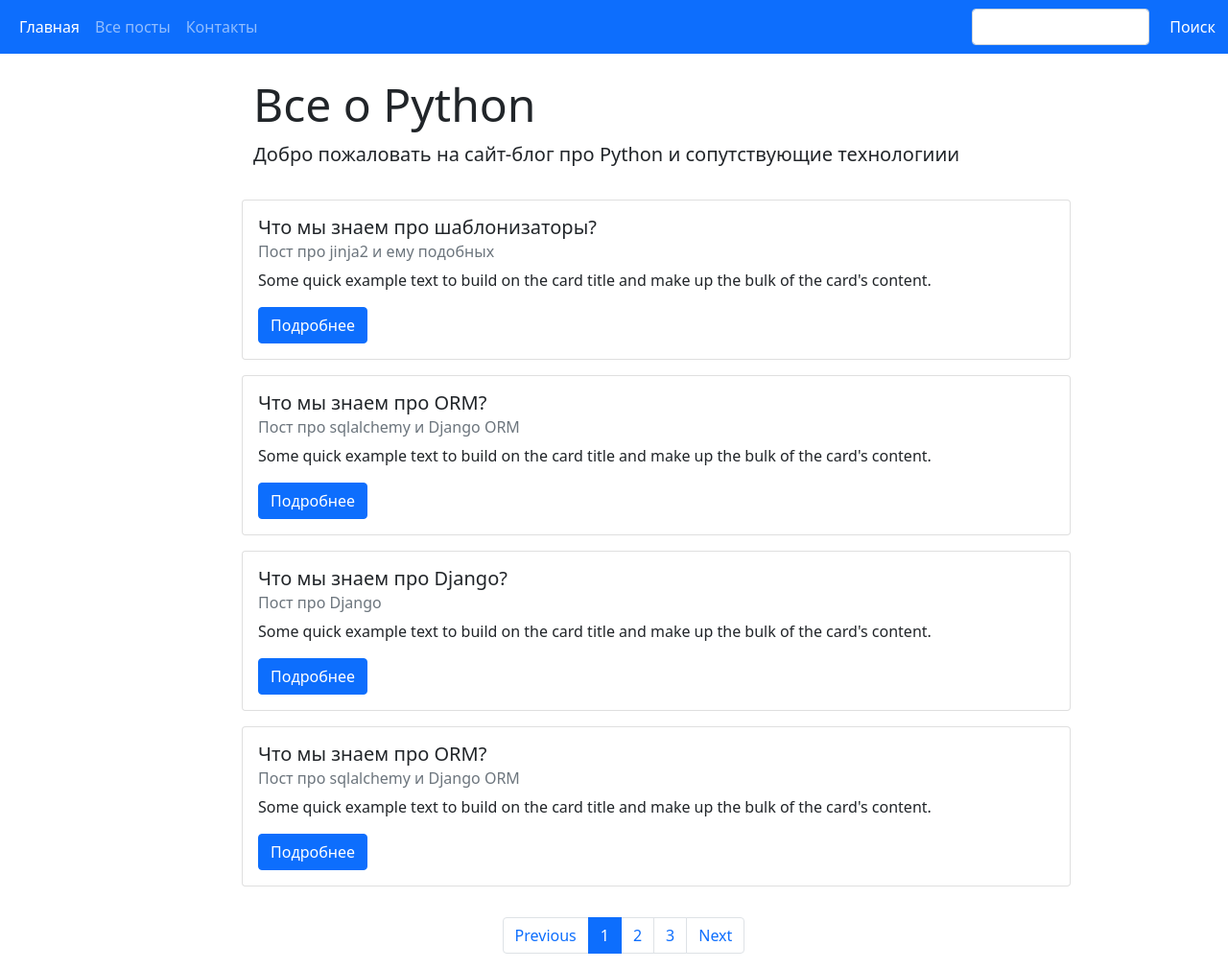
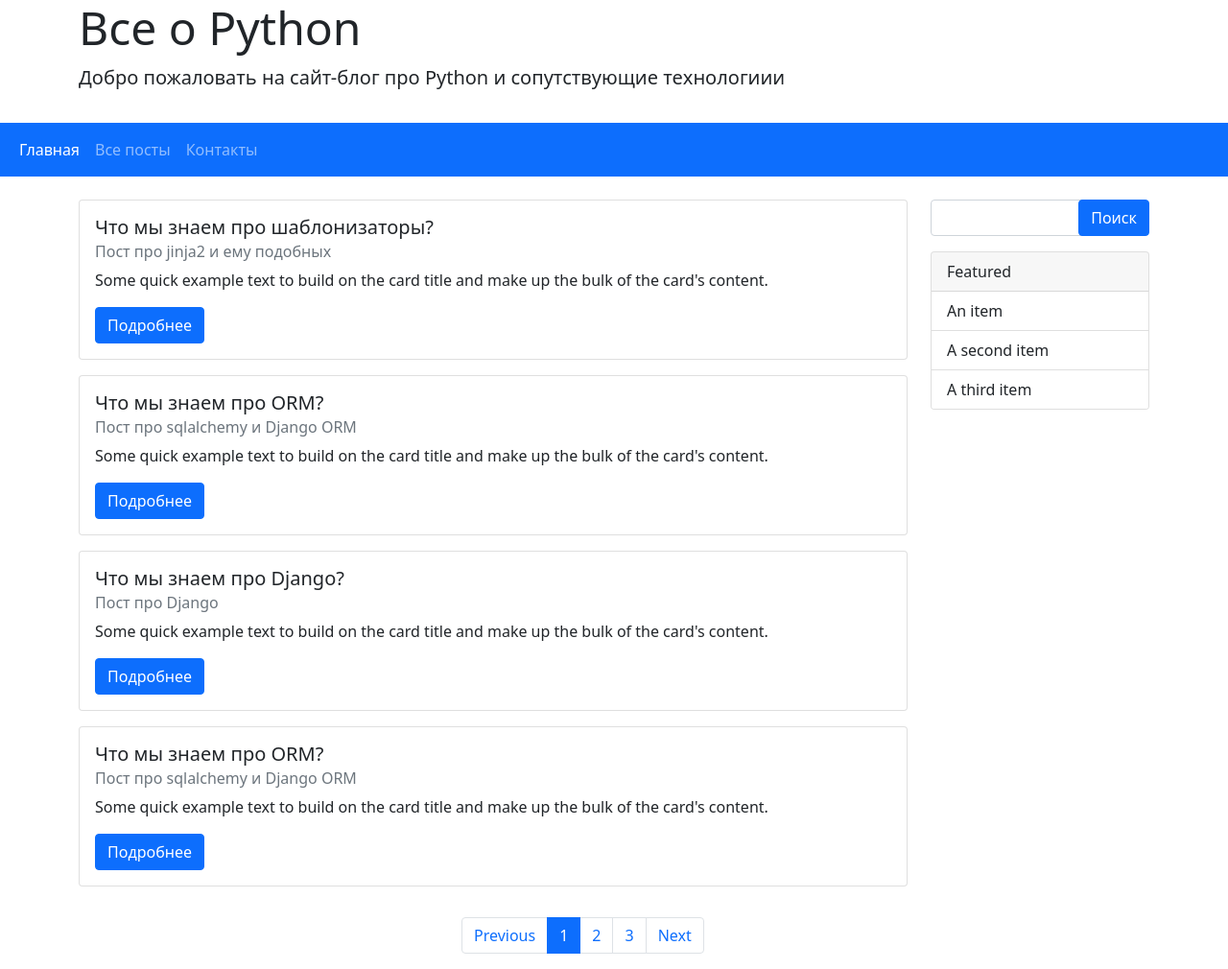
Before and after one commit to dnovik/otus-web-dev-python, a Python web app: template my_blog/templates/index.html in a window 1280 px wide; the page is wider, and only the part inside the window is pictured. Shown: that part at 96% size. Run offline with Jinja, Linux system fonts and the light colour scheme; the template is opened without the code that fills it, so the values that code supplies are empty.

Commit message:
made correction with index.html

```diff
--- a/my_blog/templates/index.html
+++ b/my_blog/templates/index.html
@@ -9,6 +9,12 @@
           crossorigin="anonymous">
 </head>
 <body>
+    <div class="jumbotron jumbotron-fluid" style="margin-bottom: 2rem">
+  <div class="container">
+    <h1 class="display-5">Все о Python</h1>
+    <p class="lead">Добро пожаловать на сайт-блог про Python и сопутствующие технологиии</p>
+  </div>
+</div>
 <nav class="navbar navbar-expand-lg navbar-dark bg-primary">
   <div class="container-fluid">
     <button class="navbar-toggler" type="button" data-bs-toggle="collapse"
@@ -24,19 +30,11 @@
       </div>
     </div>
   </div>
-    <form class="d-flex">
-      <input class="form-control me-2" type="search" placeholder="" aria-label="Search">
-      <a class="btn btn-primary" href="search_result.html" type="submit">Поиск</a>
-    </form>
 </nav>
-<div class="container-lg" style="width: 800px;  margin-top: 1.5rem">
-    <div class="jumbotron jumbotron-fluid" style="margin-bottom: 2rem">
-  <div class="container">
-    <h1 class="display-5">Все о Python</h1>
-    <p class="lead">Добро пожаловать на сайт-блог про Python и сопутствующие технологиии</p>
-  </div>
-</div>
-    <div class="card" style="width: 54rem; margin-bottom: 1rem" >
+<div class="container-lg" style="margin-top: 1.5rem">
+    <div class="row">
+    <div class="col-sm">
+            <div class="card" style="width: 54rem; margin-bottom: 1rem" >
       <div class="card-body">
         <h5 class="card-title">Что мы знаем про шаблонизаторы?</h5>
         <h6 class="card-subtitle mb-2 text-muted">Пост про jinja2 и ему подобных</h6>
@@ -67,8 +65,25 @@
         <p class="card-text">Some quick example text to build on the card title and make up the bulk of the card's content.</p>
         <a class="btn btn-primary" href="post.html">Подробнее</a>
       </div>
+        </div>
     </div>
-    <nav style="margin-top: 2rem; margin-left: 35%">
+    <div class="col-sm">
+        <form class="d-flex">
+          <input class="form-control" type="search" placeholder="" aria-label="Search">
+          <a class="btn btn-primary" href="search_result.html" type="submit" style="margin-left: -1rem;">Поиск</a>
+        </form>
+        <div class="card" style="margin-top: 1rem">
+          <div class="card-header">Featured</div>
+              <ul class="list-group list-group-flush">
+                <li class="list-group-item">An item</li>
+                <li class="list-group-item">A second item</li>
+                <li class="list-group-item">A third item</li>
+              </ul>
+        </div>
+    </div>
+        </div>
+    <div class="row">
+            <nav style="margin-top: 2rem; margin-left: 35%">
   <ul class="pagination">
     <li class="page-item">
       <a class="page-link" href="#" tabindex="-1" aria-disabled="true">Previous</a>
@@ -83,6 +98,7 @@
     </li>
   </ul>
 </nav>
+    </div>
 </div>
 </body>
 </html>
```
